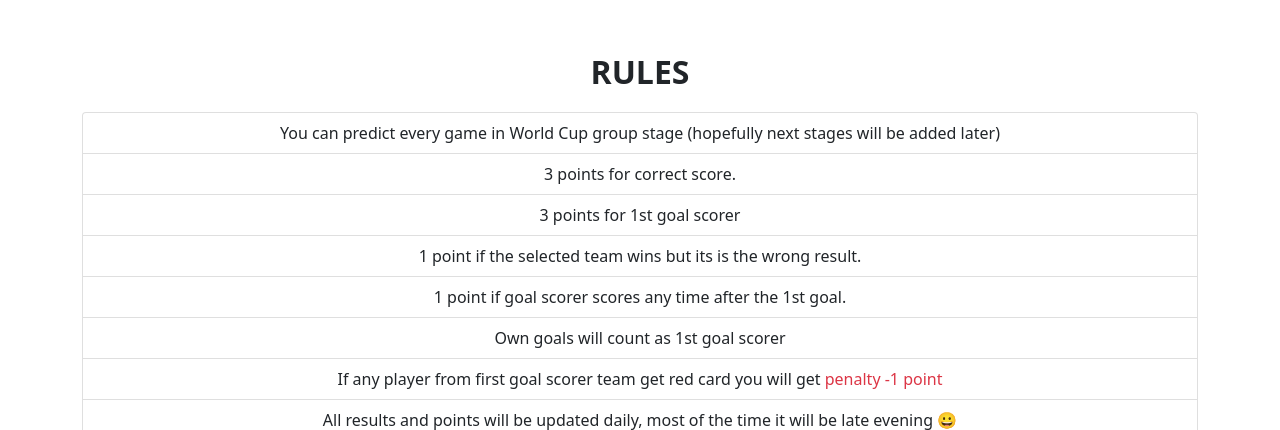
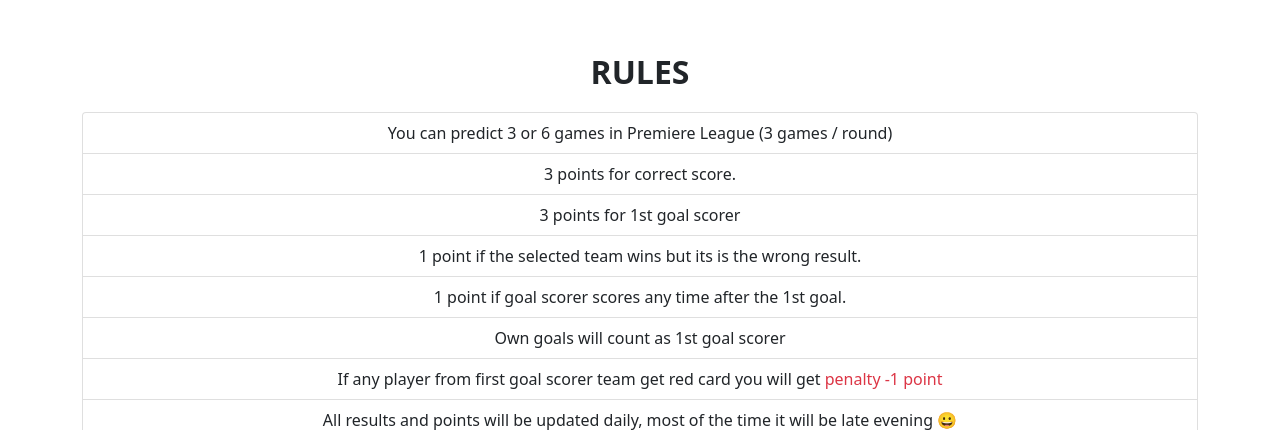
Before and after one commit to Grahev/scoresonthedoors, a Django app: page / in a window 1280 px wide. Shown: the part 262-692 px from the top of the page. Run offline with Django 4.2, Linux system fonts and the light colour scheme; the visitor is signed in with stand-in values (Sample User, id 1).

Commit message:
rules update

```diff
--- a/authentication/templates/home.html
+++ b/authentication/templates/home.html
@@ -35,7 +35,7 @@
 			<div class="text-center">
 				<ul class="list-group">
 					<li class="list-group-item">
-						You can predict every game in World Cup group stage (hopefully next stages will be added later)
+						You can predict 3 or 6 games in Premiere League (3 games / round)
 					</li>
 					<li class="list-group-item">
 						3 points for correct score.
```
